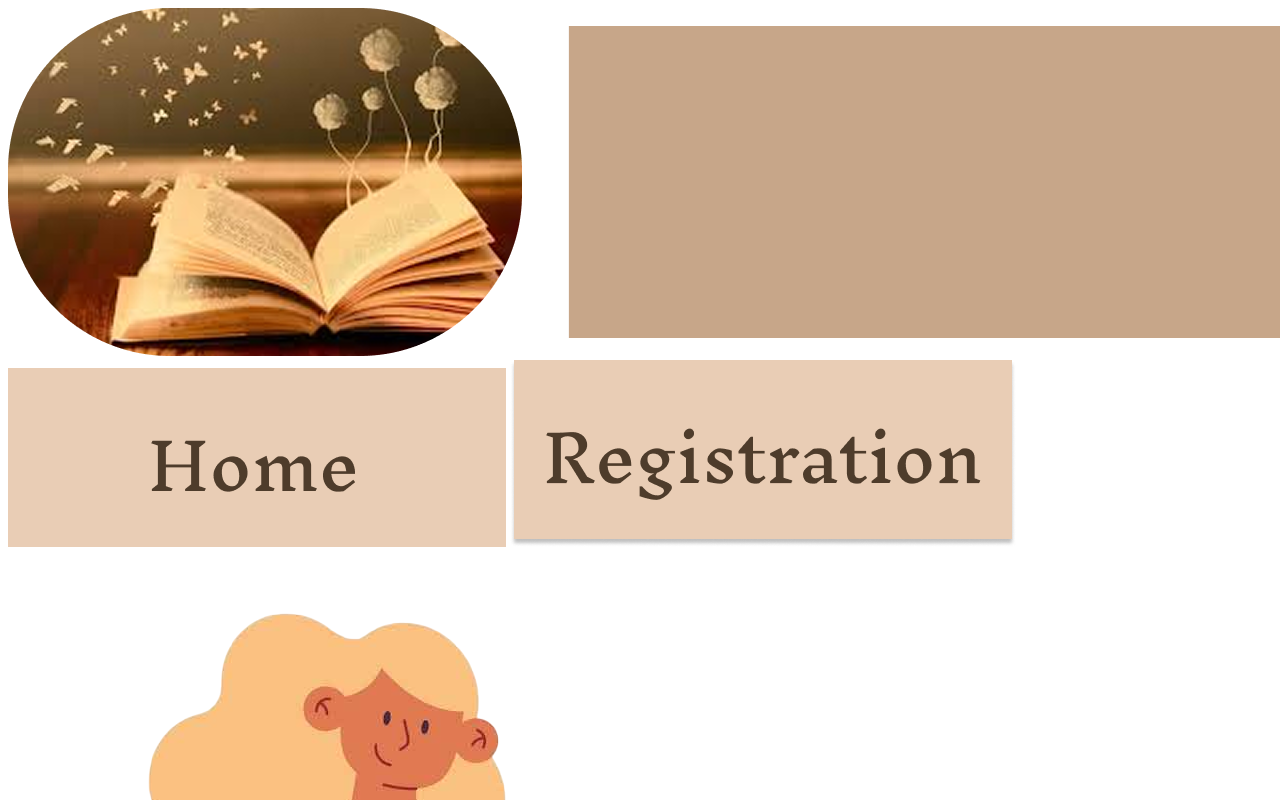
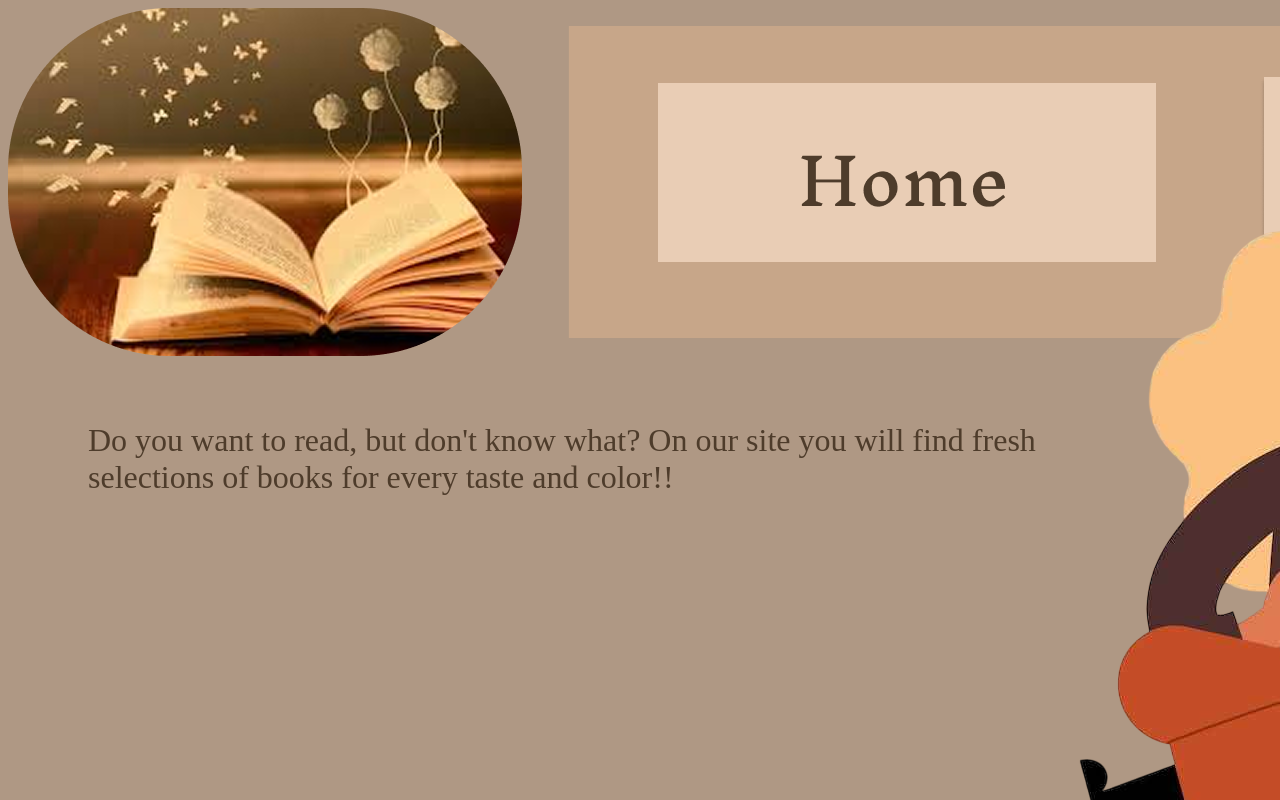
Before and after one commit to sttbjyt/ocenkupls, a plain HTML site: page index.html in a window 1280 px wide. Shown: the top 800 px of the page. Drawn offline with Linux system fonts and the light colour scheme; a web font is replaced by a local one.

Commit message:
position
raspredelila obj

```diff
--- a/index.html
+++ b/index.html
@@ -5,15 +5,28 @@
     <meta name="viewport" content="width=device-width, initial-scale=1.0">
     <title>Document</title>
     <link rel="stylesheet" href="muha.css">
+    <link rel="preconnect" href="https://fonts.googleapis.com">
+<link rel="preconnect" href="https://fonts.gstatic.com" crossorigin>
+<link href="https://fonts.googleapis.com/css2?family=Abril+Fatface&family=Dr+Sugiyama&family=Inknut+Antiqua:wght@300;400;500;600;700;800;900&display=swap" rel="stylesheet">
 </head>
 <body>
+    <div>
     <img src="kartinki/up.png" alt="">
-    <img src="kartinki/Home.png" alt="">
-    <img src="kartinki/reg.png" alt="">
-    <img src="kartinki/fotka.png" alt="">
+    <img class="home" src="kartinki/Home.png" alt="">
+    <img class="reg" src="kartinki/reg.png" alt="">
+    </div>
+
+    <div>
+        <h1> Do you want to read, but don't know what? On our site you will find fresh selections of books for every taste and color!!</h1>
+    <img class="devka" src="kartinki/fotka.png" alt="">
+    </div>
+
+    <div>
     <img src="kartinki/Fan.png" alt="">
     <img src="kartinki/Rom.png" alt="">
     <img src="kartinki/Det.png" alt="">
+    </div>
+
     <img src="kartinki/con1.png" alt="">
 </body>
 </html>
--- a/muha.css
+++ b/muha.css
@@ -0,0 +1,32 @@
+body{
+    background-color: #AF9884;
+}
+
+.home {
+    position: relative;
+    bottom: 285px;
+    left: 650px;
+}
+.reg {
+    position: relative;
+    left: 750px;
+    bottom: 283px;
+}
+
+h1 {
+    color: #4E3C2B;
+    font-family: "Inknut Antiqua", serif;
+  font-weight: 300;
+  font-style: normal;
+  width: 985px;
+  position: relative;
+  bottom: 150px;
+  left: 80px;
+}
+.devka {
+    position: relative;
+    left: 1000px;
+    bottom: 500px;
+    width: 1038;
+    height: 1038;
+}
```
